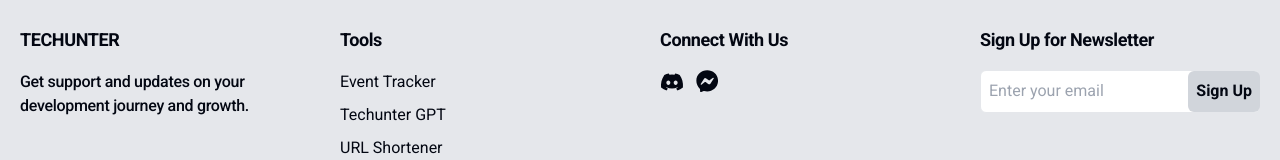
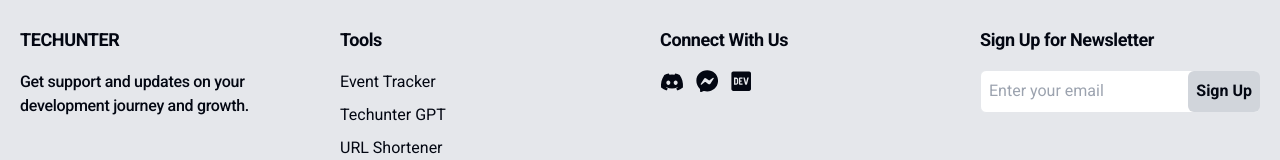
Before and after one commit to techunterhub/techunter, a Next.js app: page / in a window 1280 px wide. Shown: the part 2569-2729 px from the top of the page. Built offline with nearby package versions, Linux system fonts and the light colour scheme.

Commit message:
social_media_icon_addon

```diff
--- a/components/Footer/Footer.tsx
+++ b/components/Footer/Footer.tsx
@@ -1,6 +1,8 @@
 "use client";
 import Link from "next/link";
-import { FaDiscord, FaFacebookMessenger } from "react-icons/fa";
+import { FaDiscord, FaFacebookMessenger ,} from "react-icons/fa";
+import { FaDev } from "react-icons/fa";
+
 
 const Footer = () => {
   return (
@@ -77,6 +79,16 @@ const Footer = () => {
                     size="1.4em"
                   />
                 </Link>
+                <Link
+                  href=" https://dly.to/1wmwQtQuCiR"
+                  target="_blank"
+                  className="font-bold hover:underline"
+                >
+                  <FaDev
+                    className="hover:text-blue-700 transition-all ease-linear duration-300"
+                    size="1.4em"
+                  />
+                </Link>
               </li>
             </ul>
           </div>
```
Also changed, not shown: 2 other files (tests, documents, lock files or other folders).
